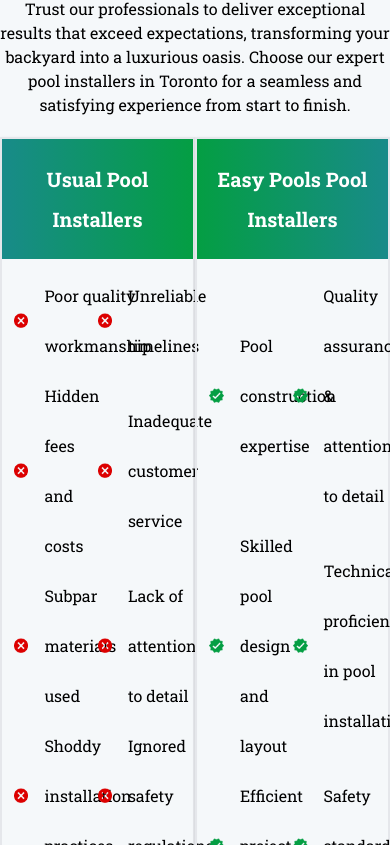
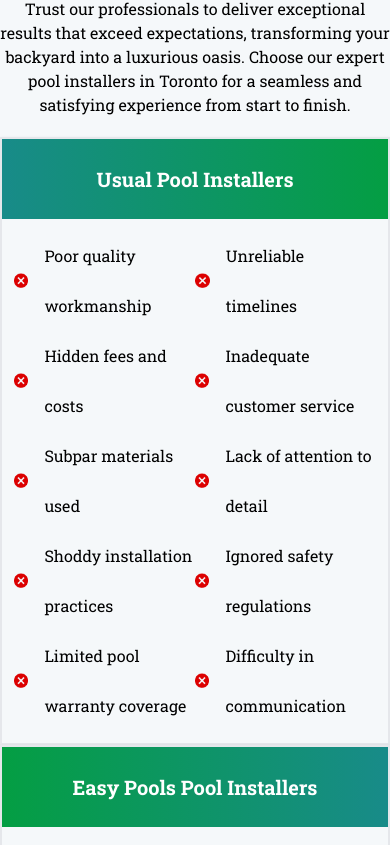
Before and after one commit to csebiplab/easy_pools, a Next.js app: page / in a window 390 px wide. Shown: the part 6839-7684 px from the top of the page. Built offline with nearby package versions, Linux system fonts and the light colour scheme.

Commit message:
change something on footer and pool

```diff
--- a/src/app/components/__one_time_used/MainHomePageComponent/OurExpertPoolInstaller/OurExpertPoolInstaller.jsx
+++ b/src/app/components/__one_time_used/MainHomePageComponent/OurExpertPoolInstaller/OurExpertPoolInstaller.jsx
@@ -94,7 +94,7 @@
                     </div>
                 </div>
 
-                <div className=' grid grid-cols-2 lg:gap-14 md:gap-5 '>
+                <div className=' grid md:grid-cols-2 lg:gap-14 md:gap-5 '>
                     <div className=' border-2 shadow'>
                         <h2 className='title-bg text-center lg:py-8 py-5 text-white lg:text-[25px] text-[20px]'>Usual Pool Installers</h2>
                         <div className=' grid grid-cols-2 lg:p-6 p-3 lg:text-[20px] text-[16px] leading-[50px] '>
--- a/src/app/components/layouts/Footer/Footer.jsx
+++ b/src/app/components/layouts/Footer/Footer.jsx
@@ -14,7 +14,7 @@
 import { FaPhoneVolume } from "react-icons/fa6";
 import { IoIosMail } from "react-icons/io";
 import gokundo from "../../../../../public/assets/footer/Gokundu-logo(white and green) 1.png"
-import bgImg from "../../../../../public/assets/footer/footerbg.JPG"
+import bgImg from "../../../../../public/assets/footer/footerbg.png"
 import Image from "next/image";
 
 import { FaFacebook } from "react-icons/fa";
@@ -45,7 +45,7 @@
   return (
     <div className=" ">
       <div className="  footer-bg">
-        <footer className="z-50 custom-container  pt-20 text-white" style={{ backgroundImage: `url(${gokundo})`, backgroundSize: 'cover', backgroundRepeat: 'no-repeat', backgroundPosition: 'center' }}>
+        <footer className="z-50 custom-container  pt-20 text-white" style={{ backgroundImage: `url(${bgImg})`, backgroundSize: 'cover', backgroundRepeat: 'no-repeat', backgroundPosition: 'center' }}>
           <div className="">
             <div className="grid grid-cols-1 md:grid-cols-2 lg:grid-cols-7 gap-5 lg:mt-36 mt:mb-20 mt-10 md:px-10 sm:px-5">
 
--- a/src/app/components/layouts/Footer/footer.css
+++ b/src/app/components/layouts/Footer/footer.css
@@ -1,7 +1,7 @@
 .footer-bg{
   background: #188B89;
   mix-blend-mode: multiply;
-
+  opacity: 50%;
 }
 
 .footer-bottom-bg{
```
Also changed, not shown: public/assets/footer/footerbg.JPG (deleted), 1 other file (tests, documents, lock files or other folders).
